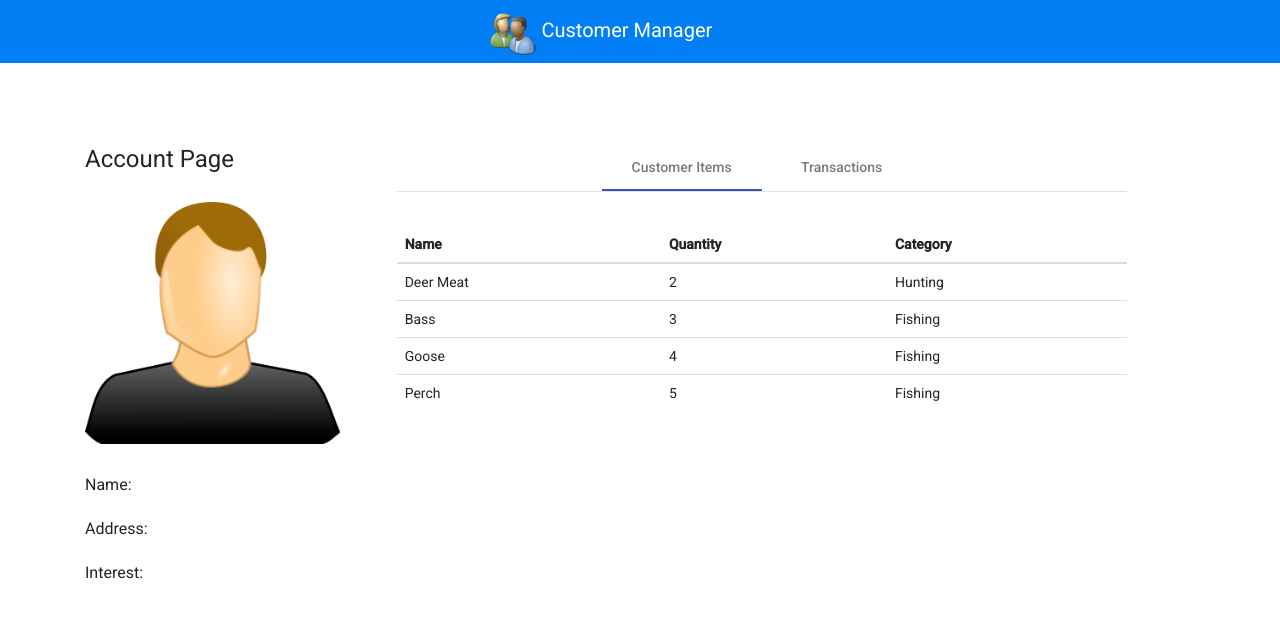
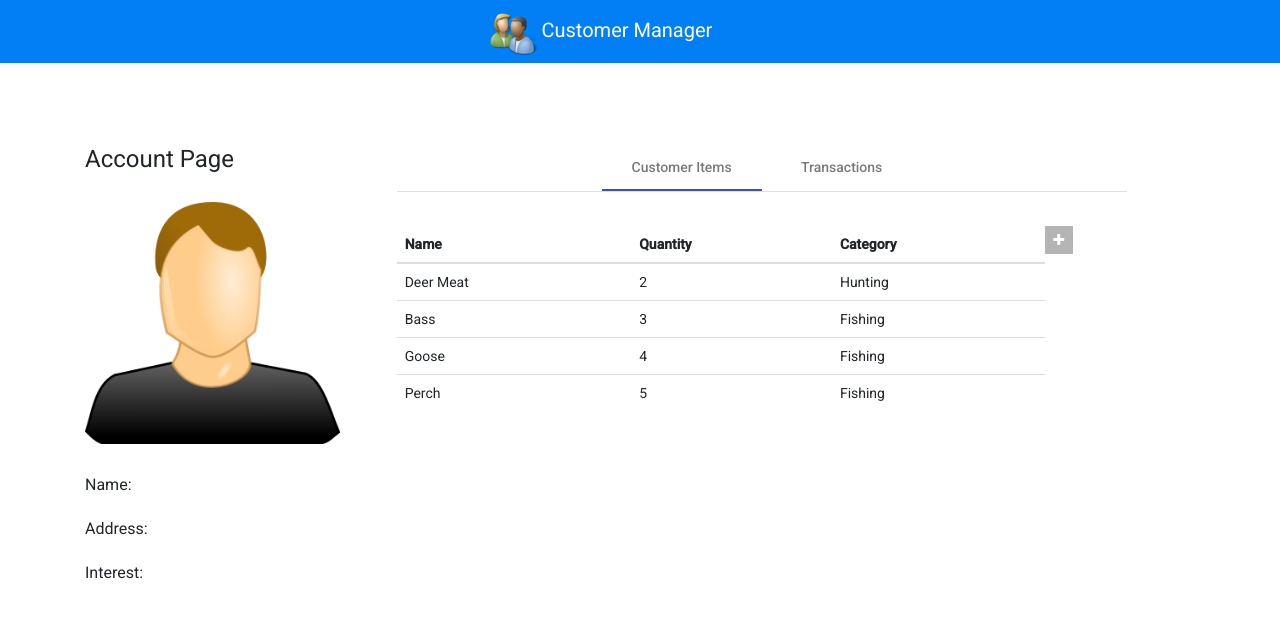
Before and after one commit to KenZhangProgramming/UserManagementFrontEnd, an Angular app: page /accountpage in a window 1280 px wide. Shown: the top 618 px of the page. Built offline with nearby package versions, Linux system fonts and the light colour scheme.

Commit message:
make cursor change for the plus icon

```diff
--- a/src/app/Components/customer-items/customer-items.component.css
+++ b/src/app/Components/customer-items/customer-items.component.css
@@ -1,3 +1,20 @@
 .table{
     margin-top: 25pt;
 }
+
+.icon{
+    text-align:center; margin-top:5em
+}
+
+
+.fa-plus:hover{
+    background: #125eea;
+    cursor: pointer;
+}
+
+.fa-plus{
+	background:#b4b4b4;
+}
+.icon{
+    text-align:center; margin-top:5em
+}
--- a/src/app/Components/customer-items/customer-items.component.html
+++ b/src/app/Components/customer-items/customer-items.component.html
@@ -4,6 +4,9 @@
       <th scope="col">Name</th>
       <th scope="col">Quantity</th>
       <th scope="col">Category</th>
+      <span class="fa-stack" aria-hidden="true">
+        <i class="fa fa-plus fa-stack-1x fa-inverse" aria-hidden="true"></i>
+      </span>
     </tr>
   </thead>
   <tbody>
--- a/src/index.html
+++ b/src/index.html
@@ -7,6 +7,7 @@
   <meta charset="utf-8">
   <meta name="viewport" content="width=device-width, initial-scale=1">
   <link rel="icon" type="image/x-icon" href="favicon.ico">
+  <link rel="stylesheet" href="https://cdnjs.cloudflare.com/ajax/libs/font-awesome/4.7.0/css/font-awesome.min.css">
   <link href='//fonts.googleapis.com/css?family=Open+Sans:300,400,600' rel='stylesheet' type='text/css' />
   <link href="//maxcdn.bootstrapcdn.com/bootstrap/3.3.7/css/bootstrap.min.css" rel="stylesheet" />
   <link href="assets/styles/styles.css" rel="stylesheet" />
```
Also changed, not shown: src/app/app.module.ts (+3 -4 lines). Lines whose indentation alone changed are shown as unchanged.
